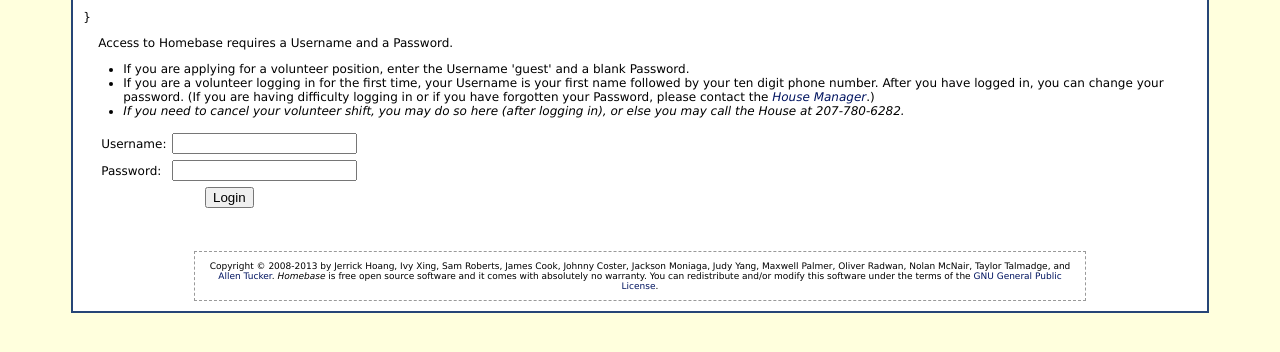
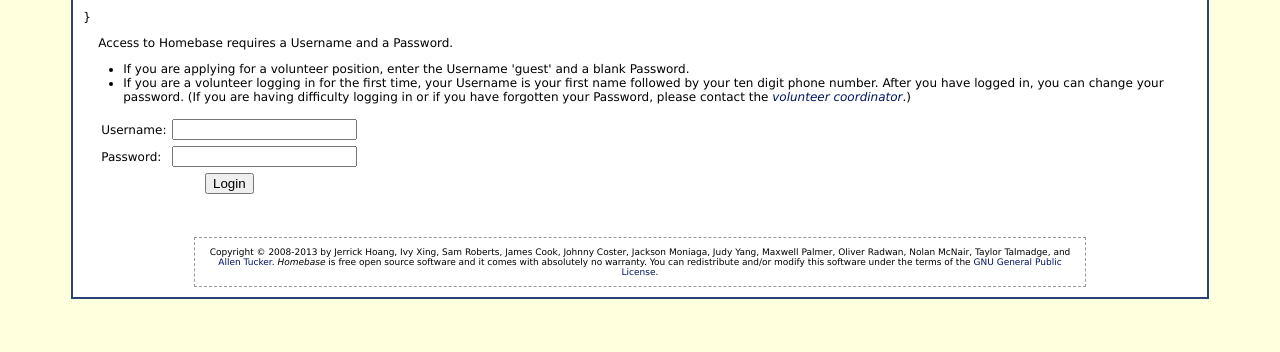
Before and after one commit to googlecode-mirror/bscah-homebase, a PHP site: page /index.php in a window 1280 px wide. Shown: the part 185-537 px from the top of the page. Run offline with PHP 8.4, Linux system fonts and the light colour scheme.

Commit message:
minor change to wording in header so that we no longer refer to the House Manager or include an RMH email address

```diff
--- a/bscah-homebase/login_form.php
+++ b/bscah-homebase/login_form.php
@@ -33,8 +33,8 @@
         echo('<li>If you are applying for a volunteer position, enter the Username \'guest\' and a blank Password. ');
         echo('<li>If you are a volunteer logging in for the first time, your Username is your first name followed by your ten digit phone number. ' .
         'After you have logged in, you can change your password.  ');
-        echo('(If you are having difficulty logging in or if you have forgotten your Password, please contact the <a href="mailto:housemgr@rmhportland.org"><i>House Manager</i></a>.) ');
-        echo ('<li><i>If you need to cancel your volunteer shift, you may do so here (after logging in), or else you may call the House at 207-780-6282.</i>');
+        echo('(If you are having difficulty logging in or if you have forgotten your Password, please contact the <a href="mailto:volunters@bedstuyagainsthunger.org"><i>volunteer coordinator</i></a>.) ');
+      //  echo ('<li><i>If you need to cancel your volunteer shift, you may do so here (after logging in), or else you may call the House at 207-780-6282.</i>');
         echo '</ul>';
         echo('<p><table><form method="post"><input type="hidden" name="_submit_check" value="true"><tr><td>Username:</td><td><input type="text" name="user" tabindex="1"></td></tr><tr><td>Password:</td><td><input type="password" name="pass" tabindex="2"></td></tr><tr><td colspan="2" align="center"><input type="submit" name="Login" value="Login"></td></tr></table>');
     } else {
```
